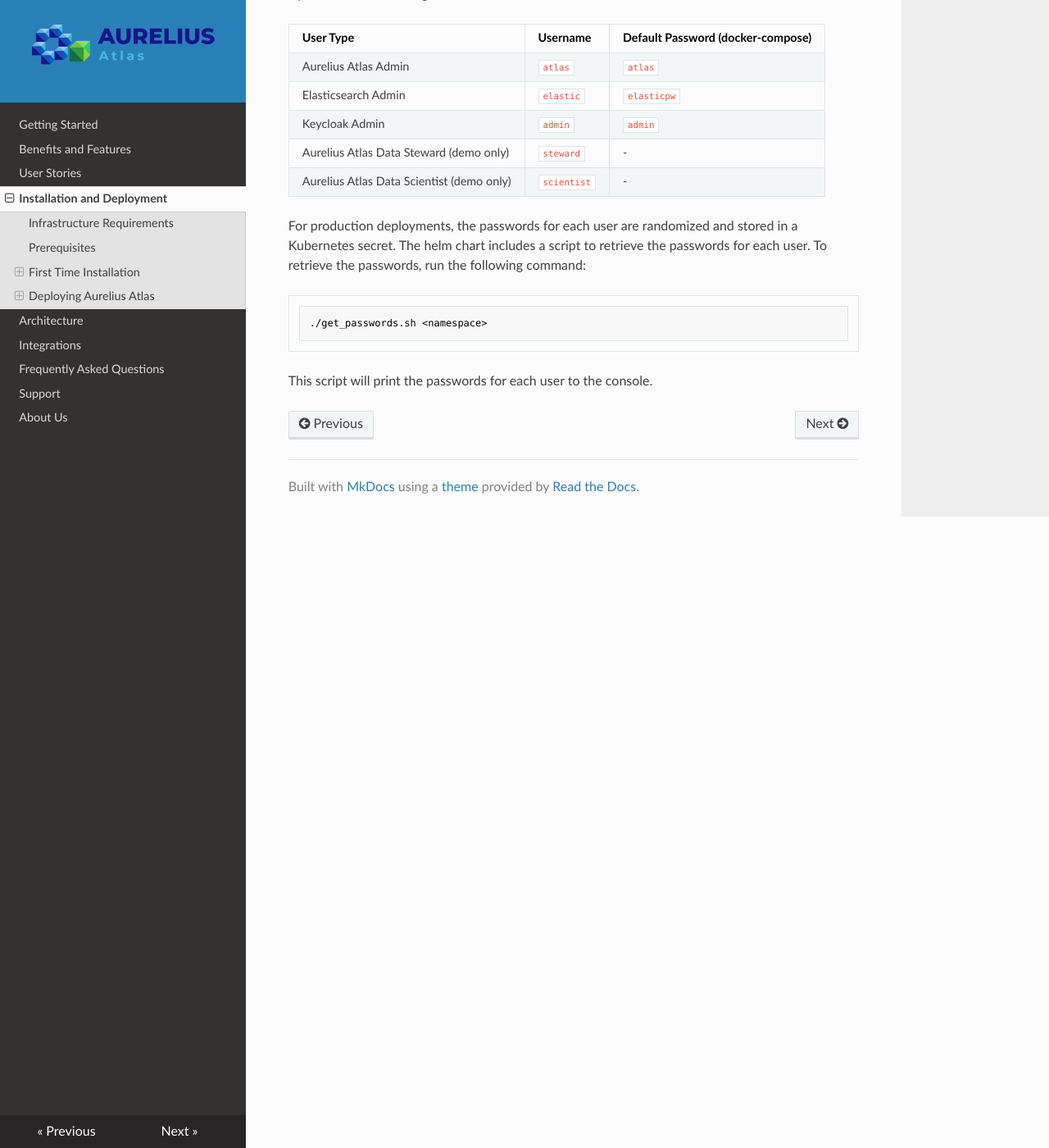
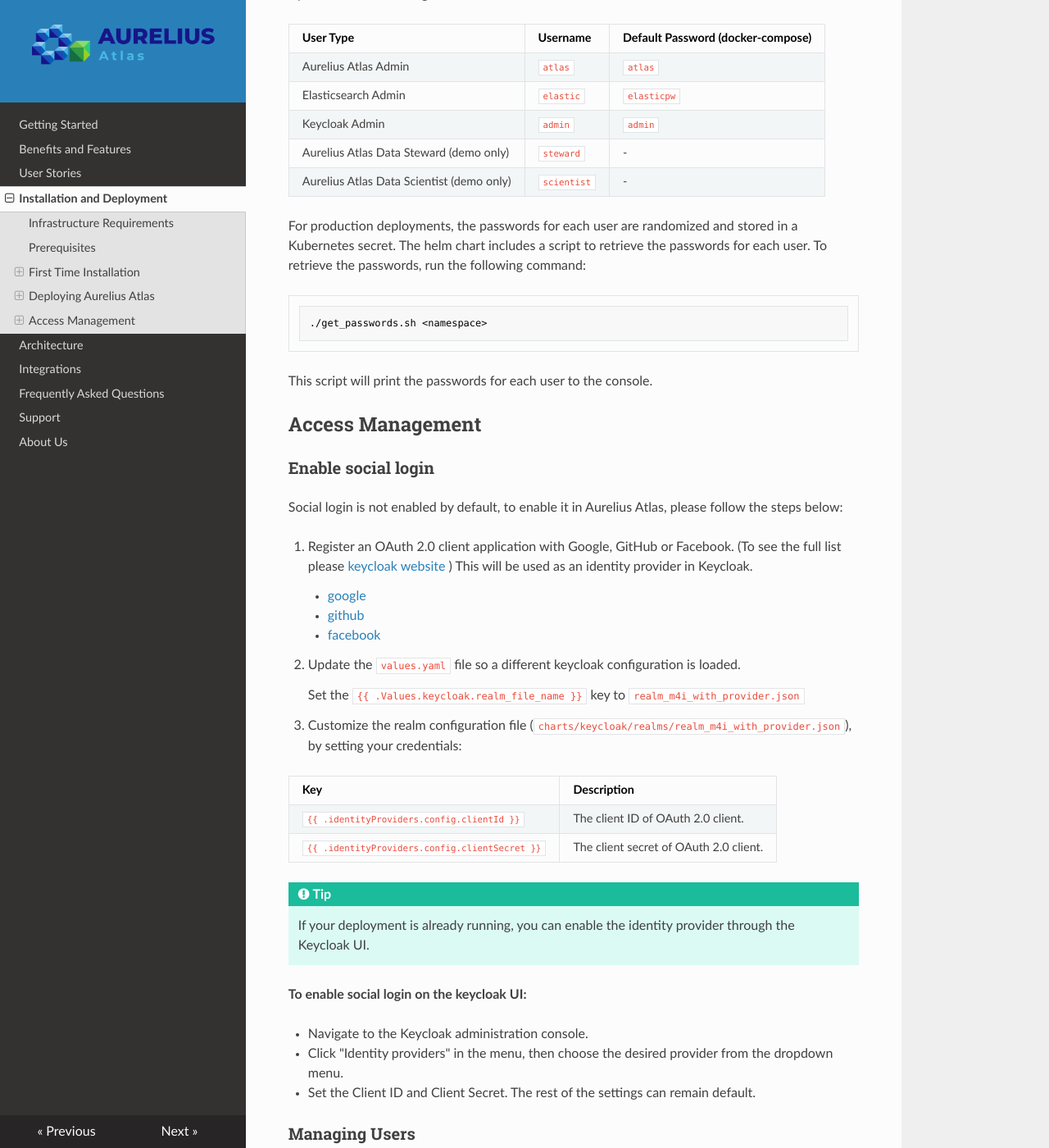
Before and after one commit to aureliusenterprise/aurelius-atlas-documentation, an MkDocs documentation site: the page built from docs/installation-and-deployment.md, in a window 1280 px wide and 1400 px high, scrolled down 7023 px. Shown: the whole window at 82% size. Built offline with MkDocs 1.6.1, drawn with Linux system fonts in a browser that asks for light colours; nearby versions of some CDN libraries; some of the changed text lies outside the part shown.

Commit message:
Update installation and integration page

````diff
--- a/docs/installation-and-deployment.md
+++ b/docs/installation-and-deployment.md
@@ -365,3 +365,66 @@
 ```
 
 This script will print the passwords for each user to the console.
+
+## Access Management
+
+### Enable social login
+
+Social login is not enabled by default, to enable it in Aurelius Atlas, please follow the steps below:
+
+1. Register an OAuth 2.0 client application with Google, GitHub or Facebook.
+    (To see the full list please [keycloak website](https://www.keycloak.org/) )
+    This will be used as an identity provider in Keycloak.
+
+    - [google](https://keycloakthemes.com/blog/how-to-setup-sign-in-with-google-using-keycloak)
+    - [github](https://medium.com/keycloak/github-as-identity-provider-in-keyclaok-dca95a9d80ca)
+    - [facebook](https://medium.com/@didelotkev/facebook-as-identity-provider-in-keycloak-cf298b47cb84)
+
+2. Update the `values.yaml` file so a different keycloak configuration is loaded.
+
+    Set the `{{ .Values.keycloak.realm_file_name }}` key to `realm_m4i_with_provider.json`
+
+3. Customize the realm configuration file (`charts/keycloak/realms/realm_m4i_with_provider.json`),
+    by setting your credentials:
+
+| Key                                            | Description                             |
+| ---------------------------------------------- | --------------------------------------- |
+| `{{ .identityProviders.config.clientId }}`     | The client ID of OAuth 2.0 client.      |
+| `{{ .identityProviders.config.clientSecret }}` | The client secret of  OAuth 2.0 client. |
+
+!!! tip
+    If your deployment is already running, you can enable the identity provider through the Keycloak UI.
+
+**To enable social login on the keycloak UI:**
+
+- Navigate to the Keycloak administration console.
+- Click "Identity providers" in the menu, then choose the desired provider from the dropdown menu.
+- Set the Client ID and Client Secret. The rest of the settings can remain default.
+
+### Managing Users
+
+In **Aurelius Atlas**, you have the flexibility to control user access through role-based permissions.
+Users can either have **read-only** access or **read/edit** permissions, depending on their role within
+the system. By default, all users are assigned the **viewing** role, but administrators
+can manage and modify roles as needed.
+
+- **Viewing Role (Default):** Users with this role can **view** data but cannot make any changes.
+- **Editing Role:** Users with this role have permission to **edit** data and perform updates.
+
+### Register New Users
+
+When **social login** is enabled, users can easily register through the **login UI**.
+
+For greater control over user management, administrators can also **manually create users** directly
+within the **Keycloak UI**. For more information please visit the
+official [Keycloak documentation](https://www.keycloak.org/docs/latest/server_admin/#assembly-managing-users_server_administration_guide).
+
+### Managing Roles in Keycloak UI
+
+Administrators can fully manage user roles through the **Keycloak Admin UI**.
+
+**Editing User Roles:**
+
+1. In the Keycloak Admin Console, navigate to the **Users** section.
+2. Select the desired user and go to the **Role Mappings** tab.
+3. Assign `ROLE_ADMIN` to grant the user editing rights, or remove roles to make it a read-only user.
````
Also changed, not shown: docs/integrations.md (+38 -0 lines).
